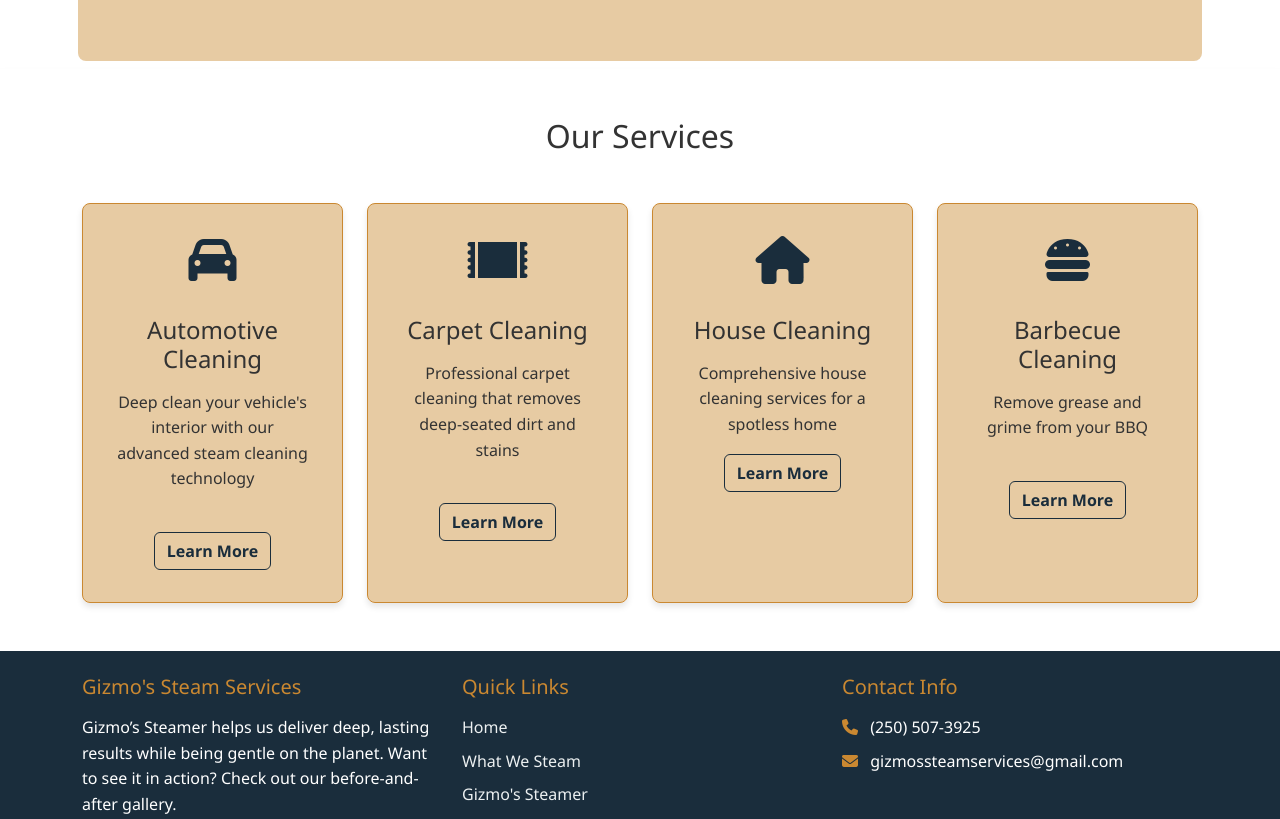
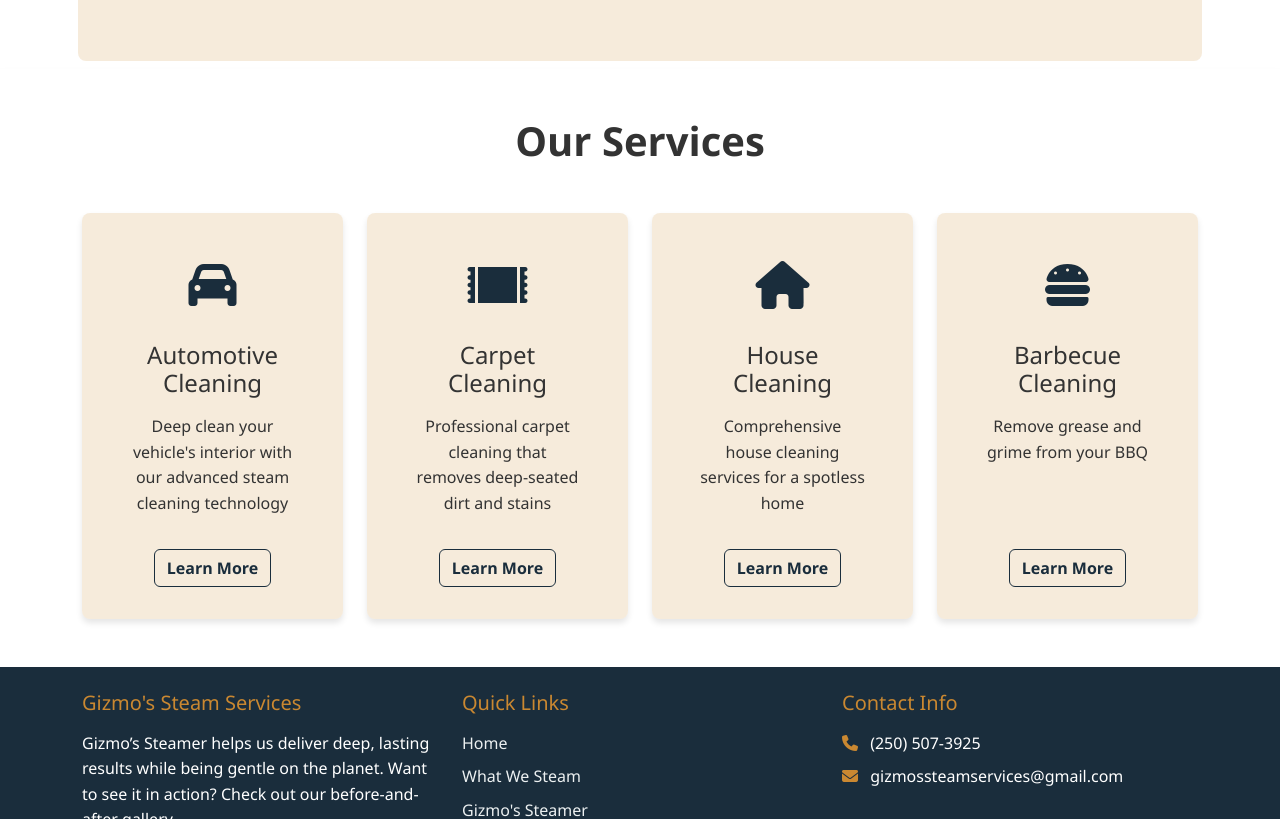
Before and after one commit to Ametherius/gizmospreview, a plain HTML site: page index.html in a window 1280 px wide. Shown: the part 1105-1924 px from the top of the page. Drawn offline with nearby package versions, Linux system fonts and the light colour scheme.

Commit message:
Lighten card backgrounds

```diff
--- a/index.html
+++ b/index.html
@@ -233,43 +233,59 @@
     <!-- Services Preview Section -->
     <section id="services-preview" class="py-5">
         <div class="container">
-            <h2 class="text-center mb-5">Our Services</h2>
+            <h1 class="text-center fw-bold mb-5">Our Services</h1>
             <div class="row g-4">
                 <div class="col-lg-3">
                     <div class="service-card">
+                        <div class="card-body">
                         <i class="fas fa-car fa-3x mb-3"></i>
-                        <h3>Automotive Cleaning</h3>
-                        <p>Deep clean your vehicle's interior with our advanced steam cleaning technology</p>
-                        <button type="button" class="btn btn-outline-primary mt-4" data-bs-toggle="popover" data-bs-placement="top"
-                        data-bs-title="Automotive Cleaning - Revive your ride with the power of steam." data-bs-custom-class="custom-popover"
-                        data-bs-content="Gizmo’s Steam Services offers professional, eco-friendly automotive detailing that reaches deep into every crevice of your car, truck, or SUV. Our commercial-grade steam cleaner lifts dirt, salt, grease, and bacteria from carpets, seats, door panels, consoles, and vents — without harsh chemicals. We sanitize high-touch areas, eliminate odors, and leave your vehicle fresh, dry, and ready to go in minutes. Perfect for personal vehicles, rideshares, fleets, or even RV interiors.">Learn More</button>
+                        <h3 class="card-title">Automotive Cleaning</h3>
+                        <p class="card-text">Deep clean your vehicle's interior with our advanced steam cleaning technology</p>
+                    </div>
+                        <div class="card-footer border-0 d-flex justify-content-center">
+                            <button type="button" class="btn btn-outline-primary" data-bs-toggle="popover" data-bs-placement="top"
+                            data-bs-title="Automotive Cleaning - Revive your ride with the power of steam." data-bs-custom-class="custom-popover"
+                            data-bs-content="Gizmo’s Steam Services offers professional, eco-friendly automotive detailing that reaches deep into every crevice of your car, truck, or SUV. Our commercial-grade steam cleaner lifts dirt, salt, grease, and bacteria from carpets, seats, door panels, consoles, and vents — without harsh chemicals. We sanitize high-touch areas, eliminate odors, and leave your vehicle fresh, dry, and ready to go in minutes. Perfect for personal vehicles, rideshares, fleets, or even RV interiors.">Learn More</button>
+                        </div>
                     </div>
                 </div>
                 <div class="col-lg-3">
                     <div class="service-card">
+                        <div class="card-body">
                         <i class="fas fa-rug fa-3x mb-3"></i>
-                        <h3>Carpet Cleaning</h3>
-                        <p>Professional carpet cleaning that removes deep-seated dirt and stains</p>
-                        <button type="button" class="btn btn-outline-primary mt-4" data-bs-toggle="popover" data-bs-placement="top" data-bs-title="Carpet Cleaning - Gentle on carpets, tough on grime." data-bs-custom-class="custom-popover"
-                        data-bs-content="We use superheated low-moisture steam to break down deep-seated dirt, stains, allergens, and bacteria embedded in your carpets and rugs — without soaking them. Unlike traditional carpet shampooing, our method is fast-drying, chemical-free, and safe for kids and pets. Ideal for high-traffic areas, entryways, rental units, and allergy-prone homes. You’ll be amazed at what steam can do.">Learn More</button>
+                        <h3 class="card-title">Carpet Cleaning</h3>
+                        <p class="card-text">Professional carpet cleaning that removes deep-seated dirt and stains</p>
+                    </div>
+                        <div class="card-footer d-flex justify-content-center">
+                            <button type="button" class="btn btn-outline-primary" data-bs-toggle="popover" data-bs-placement="top" data-bs-title="Carpet Cleaning - Gentle on carpets, tough on grime." data-bs-custom-class="custom-popover"
+                            data-bs-content="We use superheated low-moisture steam to break down deep-seated dirt, stains, allergens, and bacteria embedded in your carpets and rugs — without soaking them. Unlike traditional carpet shampooing, our method is fast-drying, chemical-free, and safe for kids and pets. Ideal for high-traffic areas, entryways, rental units, and allergy-prone homes. You’ll be amazed at what steam can do.">Learn More</button>
+                        </div>
                     </div>
                 </div>
                 <div class="col-lg-3">
                     <div class="service-card">
+                        <div class="card-body">
                         <i class="fas fa-home fa-3x mb-3"></i>
-                        <h3>House Cleaning</h3>
-                        <p>Comprehensive house cleaning services for a spotless home</p>
+                        <h3 class="card-title">House Cleaning</h3>
+                        <p class="card-text">Comprehensive house cleaning services for a spotless home</p>
+                    </div>
+                        <div class="card-footer d-flex justify-content-center">
                         <button type="button" class="btn btn-outline-primary" data-bs-toggle="popover" data-bs-placement="top" data-bs-title="House Cleaning - Whole-home freshness, powered by steam." data-bs-custom-class="custom-popover"
                         data-bs-content="Our steam cleaning service brings a deep, hygienic clean to the surfaces that matter most — kitchens, bathrooms, baseboards, tile grout, appliances, door handles, and more. We sanitize without leaving chemical residue behind, making it perfect for families, seniors, and anyone with sensitivities. Whether it’s a seasonal refresh or a move-in/move-out clean, GSS delivers the sparkling results you can feel good about.">Learn More</button>
+                        </div>
                     </div>
                 </div>
                 <div class="col-lg-3">
                     <div class="service-card">
+                        <div class="card-body">
                         <i class="fas fa-burger fa-3x mb-3"></i>
-                        <h3>Barbecue Cleaning</h3>
-                        <p>Remove grease and grime from your BBQ</p>
-                        <button type="button" class="btn btn-outline-primary mt-4" data-bs-toggle="popover" data-bs-placement="top" data-bs-title="BBQ Cleaning - Grill cleanup that’s actually satisfying." data-bs-custom-class="custom-popover"
-                        data-bs-content="Forget wire brushes and elbow grease. Our high-temperature steam obliterates burnt-on grease, food residue, and carbon buildup on grates, burners, drip trays, and lids — leaving your BBQ safe, clean, and ready for your next cookout. No chemicals, no toxic fumes, and no mess left behind. Ideal for gas, charcoal, and pellet grills of any size.">Learn More</button>
+                        <h3 class="card-title">Barbecue Cleaning</h3>
+                        <p class="card-text">Remove grease and grime from your BBQ</p>
+                    </div>
+                        <div class="card-footer d-flex justify-content-center">
+                            <button type="button" class="btn btn-outline-primary" data-bs-toggle="popover" data-bs-placement="top" data-bs-title="BBQ Cleaning - Grill cleanup that’s actually satisfying." data-bs-custom-class="custom-popover"
+                            data-bs-content="Forget wire brushes and elbow grease. Our high-temperature steam obliterates burnt-on grease, food residue, and carbon buildup on grates, burners, drip trays, and lids — leaving your BBQ safe, clean, and ready for your next cookout. No chemicals, no toxic fumes, and no mess left behind. Ideal for gas, charcoal, and pellet grills of any size.">Learn More</button>
+                        </div>
                     </div>
                 </div>
             </div>
--- a/styles.css
+++ b/styles.css
@@ -7,7 +7,7 @@
     --dark-color: #2c3e50;
     --text-color: #333;
     --text-light: #666;
-    --transparent-color: rgba(201, 141, 51, 0.452);
+    --transparent-color: rgba(201, 141, 51, 0.178);
     --transparent-primary-color: rgba(26, 45, 60, 0.4);
 
     /* Typography Variables */
@@ -274,12 +274,13 @@ body {
     background-color: var(--transparent-color);
     backdrop-filter: blur(10px);
     padding: var(--spacing-lg);
-    border: 1px solid var(--secondary-color);
     border-radius: var(--border-radius);
     box-shadow: 0 4px 6px rgba(0, 0, 0, 0.1);
     transition: var(--transition-fast);
     height: 100%;
     text-align: center;
+    display: flex;
+    flex-direction: column;
 }
 
 .service-card:hover {
@@ -306,6 +307,18 @@ body {
     max-width: 400px;
     font-size: 0.9rem;
     line-height: 1.5;
+}
+
+.service-card .card-body {
+    flex-grow: 1;
+    display: flex;
+    flex-direction: column;
+    justify-content: flex-start;
+}
+
+.service-card .card-footer {
+    margin-top: auto;
+    padding-top: var(--spacing-md);
 }
 
 .service-card h3 {
@@ -521,9 +534,9 @@ body {
 }
 
 .before-after-card {
-    background: rgba(201, 140, 51, 0.9);
+    background: var(--transparent-color);
+    backdrop-filter: blur(10px);
     border-radius: 20px;
-    border: 1px solid var(--secondary-color);
     box-shadow: 0 4px 6px rgba(0, 0, 0, 0.1);
     overflow: hidden;
     transition: var(--transition-fast);
@@ -664,7 +677,7 @@ body {
     font-size: var(--font-size-md);
     font-weight: var(--font-weight-md);
     color: var(--primary-color);
-    padding: var(--spacing-lg) 0;
+    padding: var(--spacing-md) 0;
 }
 
 .auto-list li{
@@ -678,7 +691,7 @@ body {
     font-size: var(--font-size-md);
     font-weight: var(--font-weight-md);
     color: var(--primary-color);
-    margin-bottom: var(--spacing-xl);
+    margin-bottom: var(--spacing-lg);
 }
 
 .img-thumbnail {
@@ -736,6 +749,11 @@ body {
 }
 
 /* What We Steam Section */
+.what-we-steam-section  .card{
+    background: var(--transparent-color);
+    backdrop-filter: blur(10px);
+    padding: var(--spacing-md);
+}
 
 .what-we-steam-section h1 {
     color: var(--primary-color);
```
Also changed, not shown: what-we-steam.html (+4 -4 lines), img/gizmoslogo.png, 1 other file.
